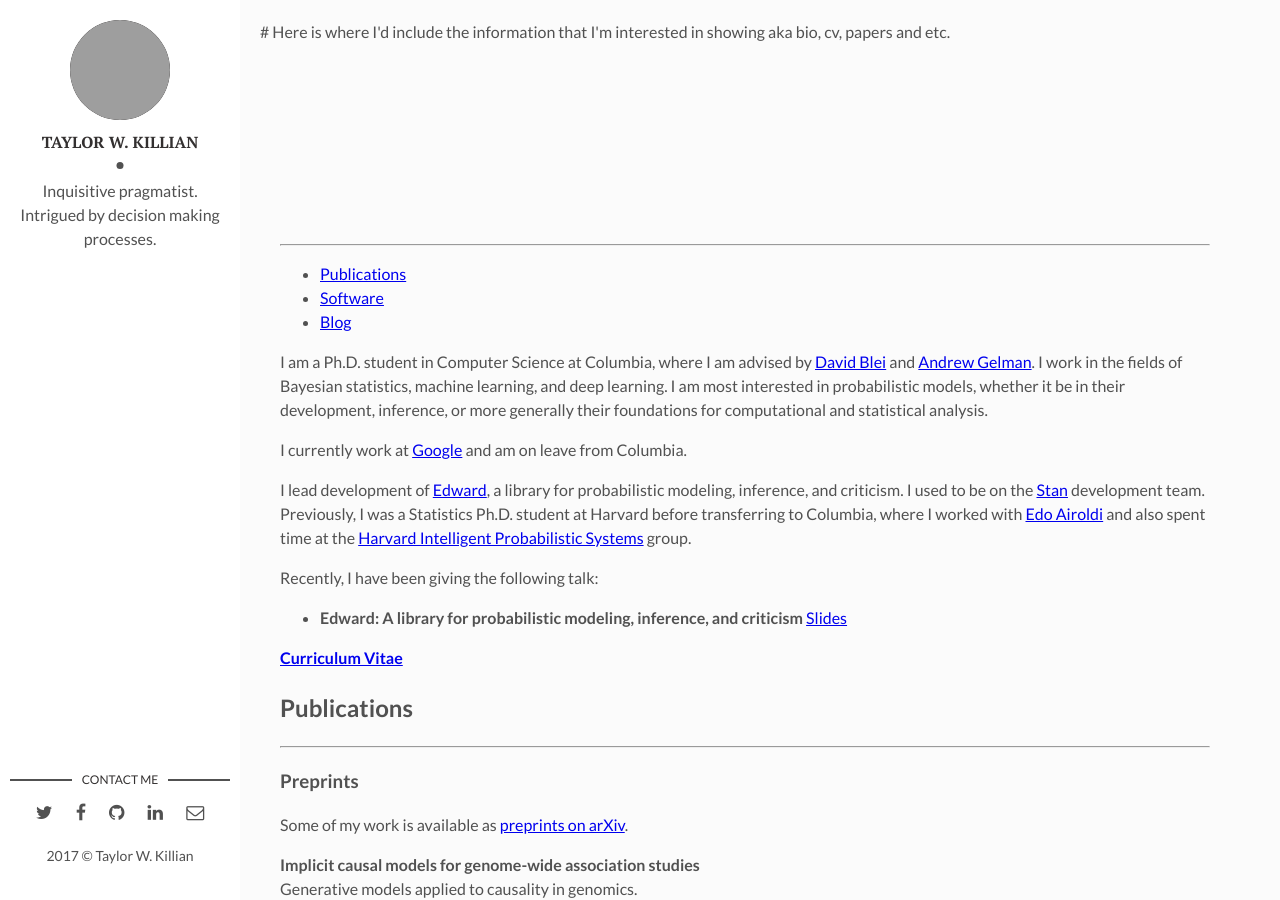
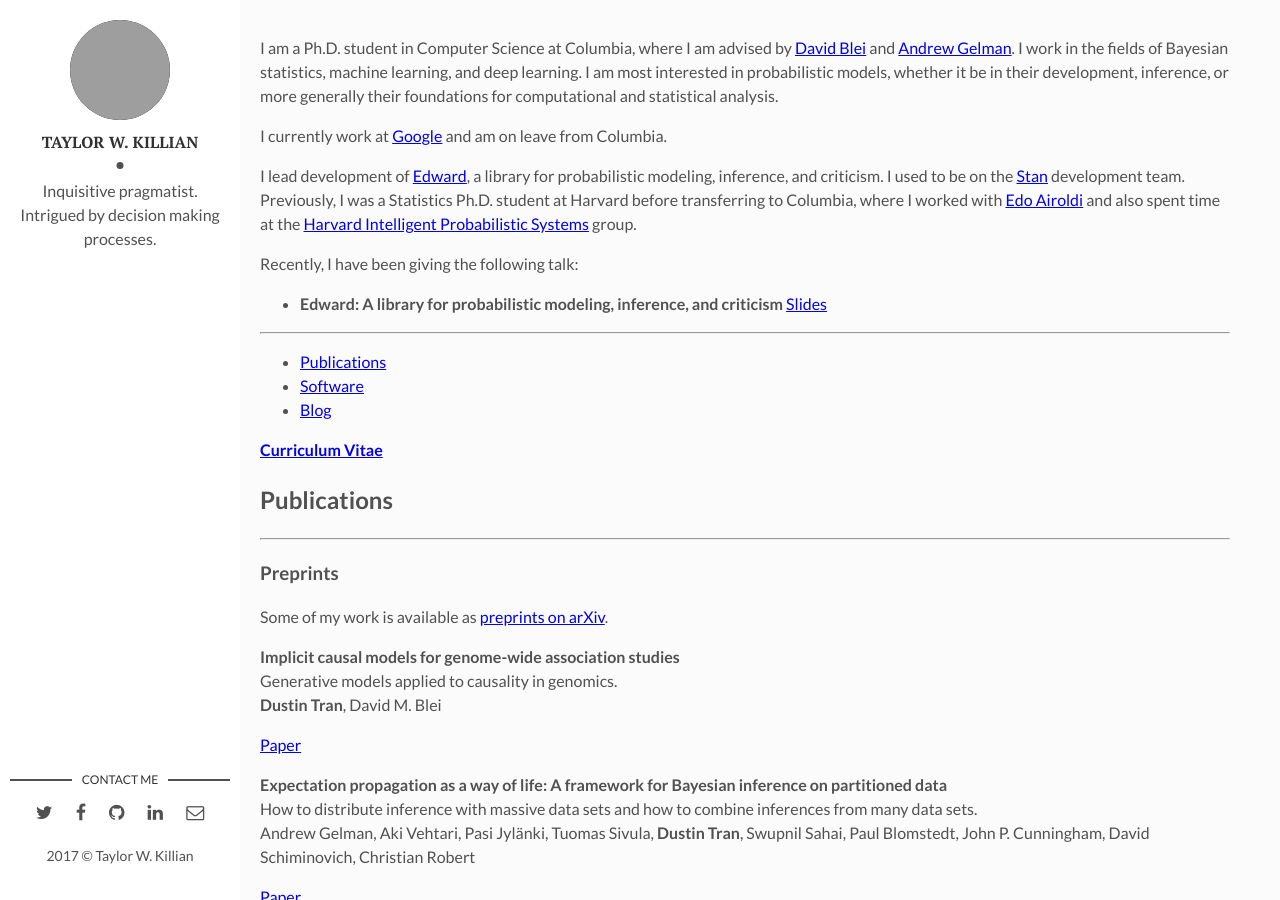
Before and after one commit to twkillian/twkillian.github.io, a Jekyll site: the page built from index.html, in a window 1280 px wide and 900 px high. Built offline with Jekyll 4.4.1, drawn with Linux system fonts in a browser that asks for light colours; nearby versions of some CDN libraries; formulas are drawn with MathJax 3; the list of posts is cut into pages by our own code; grey boxes are pictures that could not be loaded.

Commit message:
Update index.html

```diff
--- a/index.html
+++ b/index.html
@@ -1,20 +1,8 @@
 ---
 layout: main
 ---
-# Here is where I'd include the information that I'm interested in showing aka bio, cv, papers and etc.
 <body>
   <div class="container">
-
-    <div class="row" style="padding:20px">
-
-       <div class="hidden-xs col-sm-3 col-md-2" id="sidebar" role="navigation" style="margin-top:180px">
-        <hr>
-        <ul class="nav nav-pills nav-stacked">
-          <li><a href="#publications">Publications</a></li>
-          <li><a href="#software">Software</a></li>
-          <li><a href="blog">Blog</a></li>
-        </ul>
-      </div>
 
       <div class="col-xs-12 col-sm-9 col-md-9">
 
@@ -60,6 +48,12 @@ layout: main
               </div>
             </li>
           </ul><p>
+          <hr>
+          <ul class="nav nav-pills nav-stacked">
+            <li><a href="#publications">Publications</a></li>
+            <li><a href="#software">Software</a></li>
+            <li><a href="blog">Blog</a></li>
+          </ul>
           <strong><a href="cv.pdf">Curriculum Vitae</a></strong>
           </p>
         </div>
@@ -371,8 +365,6 @@ layout: main
 
       </div>
 
-    </div>
-
     <hr>
 
     <footer>
```
